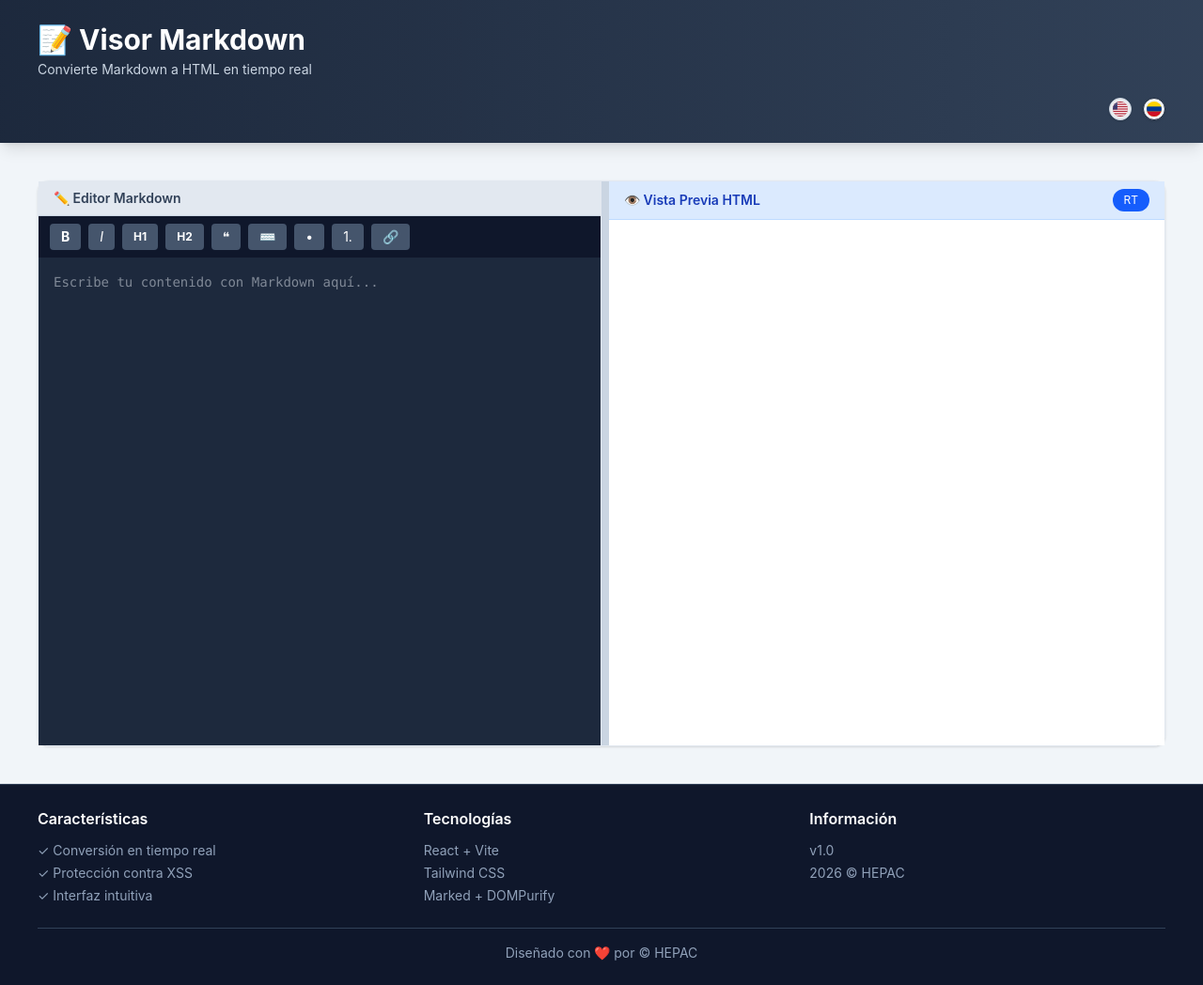
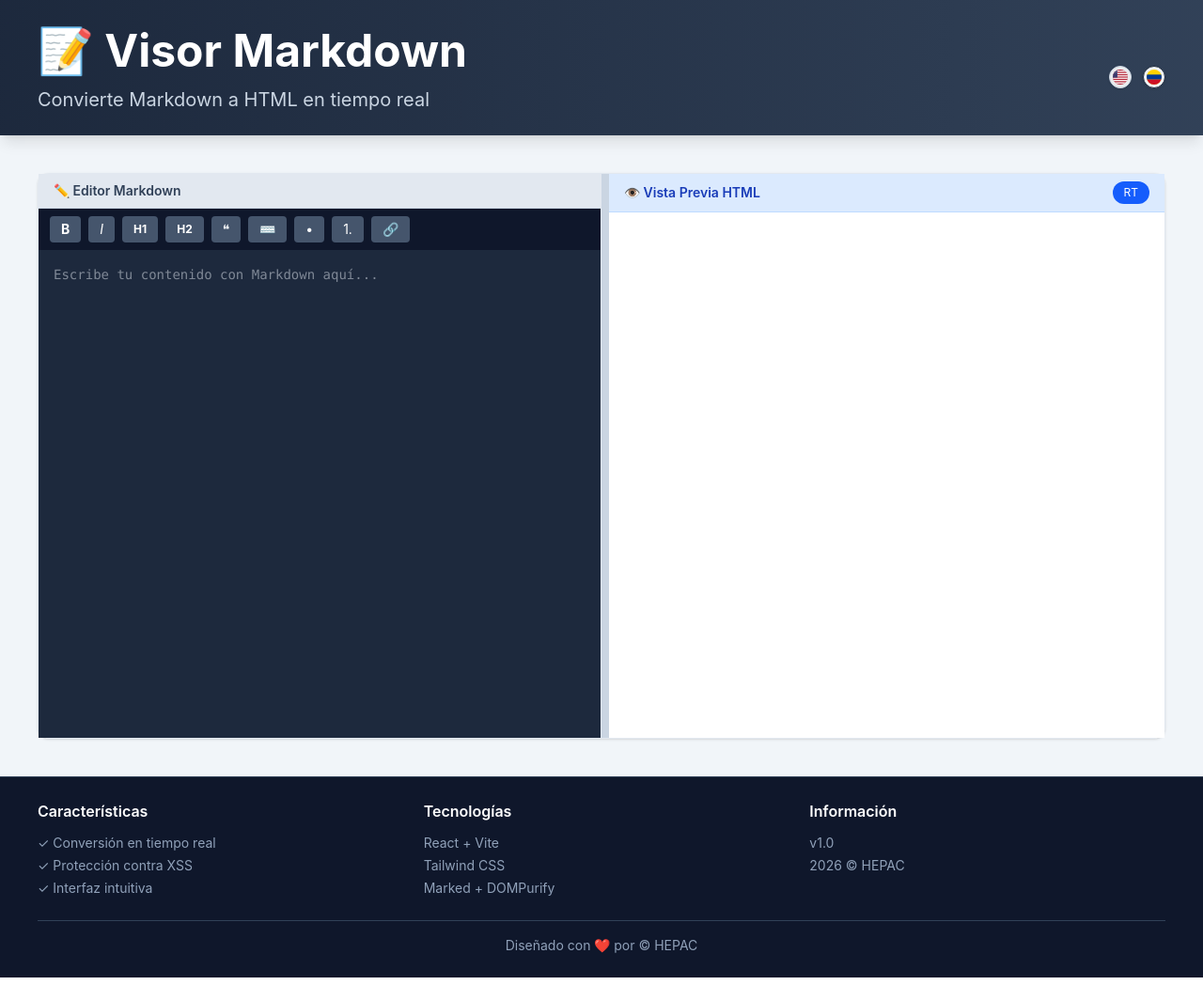
Before and after one commit to hepacest/markdown-editor, a React (Vite) app: page / in a window 1280 px wide. Shown: the whole page at 94% size. Built offline with nearby package versions, Linux system fonts and the light colour scheme.

Commit message:
The code for the Header and Footer is abstracted and created in separate components to improve application maintainability.

```diff
--- a/src/App.jsx
+++ b/src/App.jsx
@@ -1,6 +1,8 @@
 import { useState, useRef, useEffect } from 'react';
 import { marked } from 'marked';
 import DOMPurify from 'dompurify';
+import Footer from './components/Footer';
+import Header from './components/Header';
 import es from "./languages/es";
 import en from "./languages/en";
 
@@ -15,6 +17,20 @@ marked.setOptions({
 function App() {
   const [locale, setLocale] = useState('es');
   const t = translations[locale];
+  const footerColumns = [
+    {
+      title: t.footerFeaturesTitle,
+      items: [t.footerFeature1, t.footerFeature2, t.footerFeature3],
+    },
+    {
+      title: t.footerTechTitle,
+      items: ['React + Vite', 'Tailwind CSS', 'Marked + DOMPurify'],
+    },
+    {
+      title: t.footerInfoTitle,
+      items: ['v1.0', '2026 © HEPAC'],
+    },
+  ];
   const [markdown, setMarkdown] = useState('');
   const [htmlContent, setHtmlContent] = useState('');
   const [dividerPosition, setDividerPosition] = useState(50); // porcentaje de ancho para editor
@@ -85,33 +101,14 @@ function App() {
 
   return (
     <div className={`app${isResizing ? ' app--resizing' : ''}`}>
-      {/* Global Header */}
-      <header className="app__header">
-        <div className="app__header-inner">
-          <h1 className="app__title">{t.appTitle}</h1>
-          <p className="app__subtitle">{t.appSubtitle}</p>
-          <div className="app__lang-switch">
-            <button
-              type="button"
-              className={`app__lang-btn ${locale === 'en' ? 'app__lang-btn--active' : ''}`}
-              aria-label={t.ariaEnglish}
-              title="English"
-              onClick={() => setLocale('en')}
-            >
-              <img src="/flags/us.svg" alt="United States flag" className="app__flag-img" />
-            </button>
-            <button
-              type="button"
-              className={`app__lang-btn ${locale === 'es' ? 'app__lang-btn--active' : ''}`}
-              aria-label={t.ariaSpanish}
-              title="Español"
-              onClick={() => setLocale('es')}
-            >
-              <img src="/flags/co.svg" alt="Bandera de Colombia" className="app__flag-img" />
-            </button>
-          </div>
-        </div>
-      </header>
+      <Header
+        title={t.appTitle}
+        subtitle={t.appSubtitle}
+        locale={locale}
+        ariaEnglish={t.ariaEnglish}
+        ariaSpanish={t.ariaSpanish}
+        onSelectLocale={setLocale}
+      />
 
       {/* Main Content */}
       <main className="app__main">
@@ -179,39 +176,7 @@ function App() {
         </div>
       </main>
 
-      {/* Global Footer */}
-      <footer className="app__footer">
-        <div className="app__footer-inner">
-          <div className="app__footer-grid">
-            <div>
-              <h3 className="app__footer-title">{t.footerFeaturesTitle}</h3>
-              <ul className="app__footer-list">
-                <li>{t.footerFeature1}</li>
-                <li>{t.footerFeature2}</li>
-                <li>{t.footerFeature3}</li>
-              </ul>
-            </div>
-            <div>
-              <h3 className="app__footer-title">{t.footerTechTitle}</h3>
-              <ul className="app__footer-list">
-                <li>React + Vite</li>
-                <li>Tailwind CSS</li>
-                <li>Marked + DOMPurify</li>
-              </ul>
-            </div>
-            <div>
-              <h3 className="app__footer-title">{t.footerInfoTitle}</h3>
-              <ul className="app__footer-list">
-                <li>v1.0</li>
-                <li>2026 © HEPAC</li>
-              </ul>
-            </div>
-          </div>
-          <div className="app__footer-bottom">
-            <p>{t.footerCopyright}</p>
-          </div>
-        </div>
-      </footer>
+      <Footer columns={footerColumns} copyright={t.footerCopyright} />
     </div>
   );
 }
--- /dev/null
+++ b/src/components/Footer.jsx
@@ -0,0 +1,25 @@
+import styles from './Footer.module.css';
+
+export default function Footer({ columns, copyright }) {
+  return (
+    <footer className={styles.footer}>
+      <div className={styles.inner}>
+        <div className={styles.grid}>
+          {columns.map((column) => (
+            <div key={column.title}>
+              <h3 className={styles.title}>{column.title}</h3>
+              <ul className={styles.list}>
+                {column.items.map((item) => (
+                  <li key={item}>{item}</li>
+                ))}
+              </ul>
+            </div>
+          ))}
+        </div>
+        <div className={styles.bottom}>
+          <p>{copyright}</p>
+        </div>
+      </div>
+    </footer>
+  );
+}
--- /dev/null
+++ b/src/components/Footer.module.css
@@ -0,0 +1,25 @@
+@reference "../index.css";
+
+.footer {
+  @apply border-t border-slate-700 bg-slate-900 text-slate-400 shadow-sm;
+}
+
+.inner {
+  @apply mx-auto max-w-7xl px-10 py-6;
+}
+
+.grid {
+  @apply mb-6 grid gap-8 md:grid-cols-3;
+}
+
+.title {
+  @apply mb-3 font-semibold text-white;
+}
+
+.list {
+  @apply space-y-1 text-sm;
+}
+
+.bottom {
+  @apply border-t border-slate-700 pt-4 text-center text-sm;
+}
--- /dev/null
+++ b/src/components/Header.jsx
@@ -0,0 +1,41 @@
+import styles from './Header.module.css';
+
+export default function Header({
+  title,
+  locale,
+  subtitle,
+  ariaEnglish,
+  ariaSpanish,
+  onSelectLocale,
+}) {
+  return (
+    <header className={styles.header}>
+      <div className={styles.inner}>
+        <div>
+          <h1 className={styles.title}>{title}</h1>
+          <p className={styles.subtitle}>{subtitle}</p>
+        </div>
+        <div className={styles.langSwitch}>
+          <button
+            type="button"
+            className={`${styles.langButton} ${locale === 'en' ? styles.langButtonActive : ''}`}
+            aria-label={ariaEnglish}
+            title="English"
+            onClick={() => onSelectLocale('en')}
+          >
+            <img src="/flags/us.svg" alt="United States flag" className={styles.flag} />
+          </button>
+          <button
+            type="button"
+            className={`${styles.langButton} ${locale === 'es' ? styles.langButtonActive : ''}`}
+            aria-label={ariaSpanish}
+            title="Español"
+            onClick={() => onSelectLocale('es')}
+          >
+            <img src="/flags/co.svg" alt="Bandera de Colombia" className={styles.flag} />
+          </button>
+        </div>
+      </div>
+    </header>
+  );
+}
--- /dev/null
+++ b/src/components/Header.module.css
@@ -0,0 +1,33 @@
+@reference "../index.css";
+
+.header {
+  @apply bg-linear-to-r from-slate-800 to-slate-700 text-white shadow-lg;
+}
+
+.inner {
+  @apply mx-auto flex max-w-[95rem] flex-col gap-4 px-4 py-6 sm:px-6 md:flex-row md:items-center md:justify-between md:px-10;
+}
+
+.title {
+  @apply text-3xl font-bold leading-tight md:text-4xl lg:text-5xl;
+}
+
+.subtitle {
+  @apply mt-2 max-w-4xl text-base text-slate-300 md:text-lg lg:text-xl;
+}
+
+.langSwitch {
+  @apply mt-5 flex items-center justify-end gap-3;
+}
+
+.langButton {
+  @apply inline-flex h-6 w-6 items-center justify-center rounded-full border border-slate-300 bg-white/90 p-0.5 text-slate-900 shadow-sm transition hover:bg-slate-100;
+}
+
+.langButtonActive {
+  @apply border-slate-800 bg-slate-100;
+}
+
+.flag {
+  @apply h-4 w-4 rounded-full object-cover;
+}
--- a/src/index.css
+++ b/src/index.css
@@ -7,22 +7,6 @@
 
 .app--resizing .app__layout {
   user-select: none;
-}
-
-.app__header {
-  @apply bg-linear-to-r from-slate-800 to-slate-700 text-white shadow-lg;
-}
-
-.app__header-inner {
-  @apply max-w-7xl mx-auto px-10 py-6;
-}
-
-.app__title {
-  @apply text-3xl font-bold;
-}
-
-.app__subtitle {
-  @apply text-slate-300 text-sm mt-1;
 }
 
 .app__main {
@@ -124,46 +108,3 @@
 .prose :where(code):not(:where([class~="not-prose"] *)):not(pre code)::after {
   content: none;
 }
-
-.app__footer {
-  @apply bg-slate-900 text-slate-400 shadow-sm border-t border-slate-700;
-}
-
-.app__footer-inner {
-  @apply max-w-7xl mx-auto px-10 py-6;
-}
-
-.app__footer-grid {
-  @apply grid grid-cols-3 gap-8 mb-6;
-}
-
-.app__footer-title {
-  @apply text-white font-semibold mb-3;
-}
-
-.app__footer-list {
-  @apply text-sm space-y-1;
-}
-
-.app__footer-bottom {
-  @apply border-t border-slate-700 pt-4 text-center text-sm;
-}
-
-.app__lang-switch {
-  @apply mt-5 flex items-center gap-3 justify-end;
-}
-
-.app__lang-btn {
-  @apply inline-flex items-center justify-center rounded-full
-         border border-slate-300 bg-white/90
-         w-6 h-6 p-0.5
-         text-slate-900 shadow-sm transition hover:bg-slate-100;
-}
-
-.app__lang-btn--active {
-  @apply border-slate-800 bg-slate-100;
-}
-
-.app__flag-img {
-  @apply w-4 h-4 rounded-full object-cover;
-}
```
Also changed, not shown: 1 other file (tests, documents, lock files or other folders).
